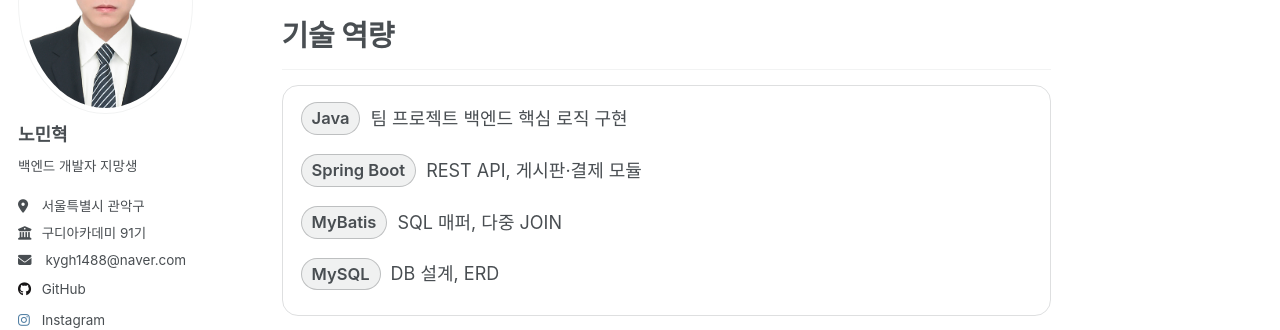
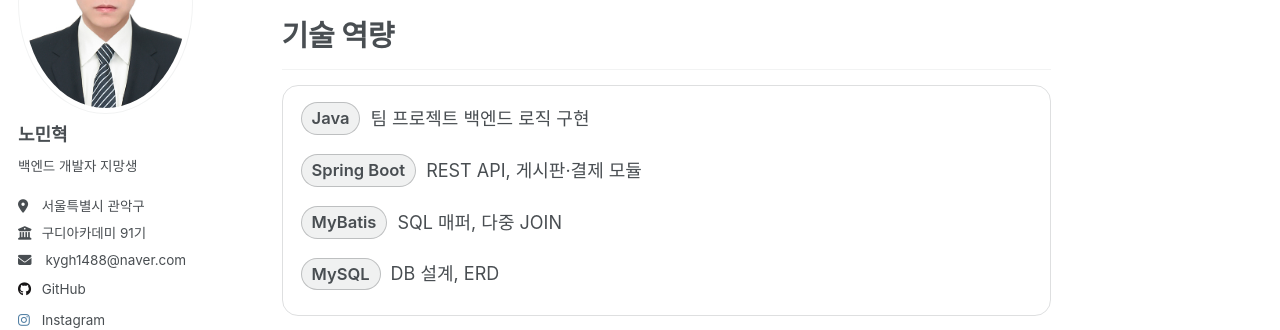
Before and after one commit to nohminhyeok/nohminhyeok.github.io, a Jekyll site: the page built from _pages/cv.md, in a window 1280 px wide and 900 px high, scrolled down 1571 px. Shown: the part 206-536 px from the top of the window. Built offline with Jekyll 4.4.1, drawn with Linux system fonts in a browser that asks for light colours; a script that is not in the unit is left out.

Commit message:
Update cv.md

```diff
--- a/_pages/cv.md
+++ b/_pages/cv.md
@@ -89,7 +89,7 @@ classes: wide
 <h2>기술 역량</h2>
 <div class="cv-card">
   <ul class="chips">
-    <li><span class="chip">Java</span><em>팀 프로젝트 백엔드 핵심 로직 구현</em></li>
+    <li><span class="chip">Java</span><em>팀 프로젝트 백엔드 로직 구현</em></li>
     <li><span class="chip">Spring Boot</span><em>REST API, 게시판·결제 모듈</em></li>
     <li><span class="chip">MyBatis</span><em>SQL 매퍼, 다중 JOIN</em></li>
     <li><span class="chip">MySQL</span><em>DB 설계, ERD</em></li>
```
